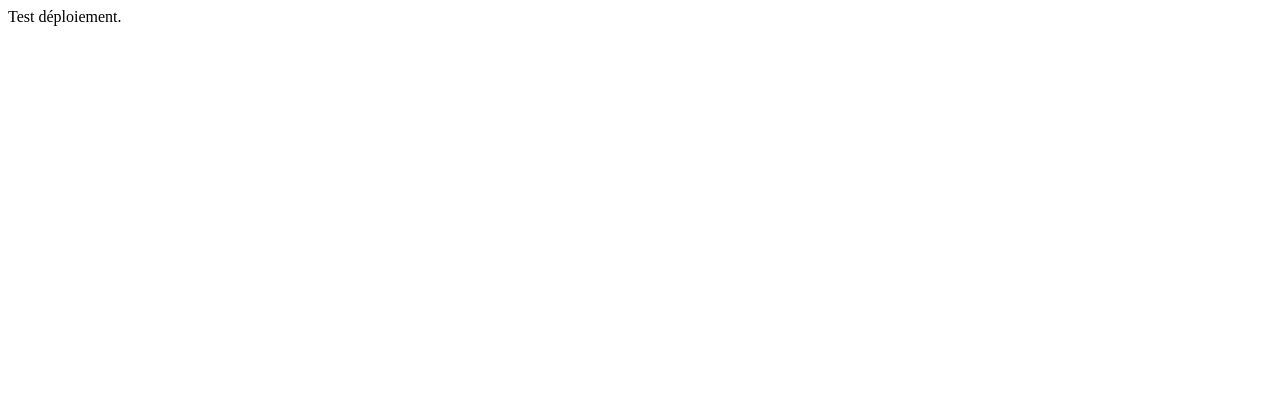
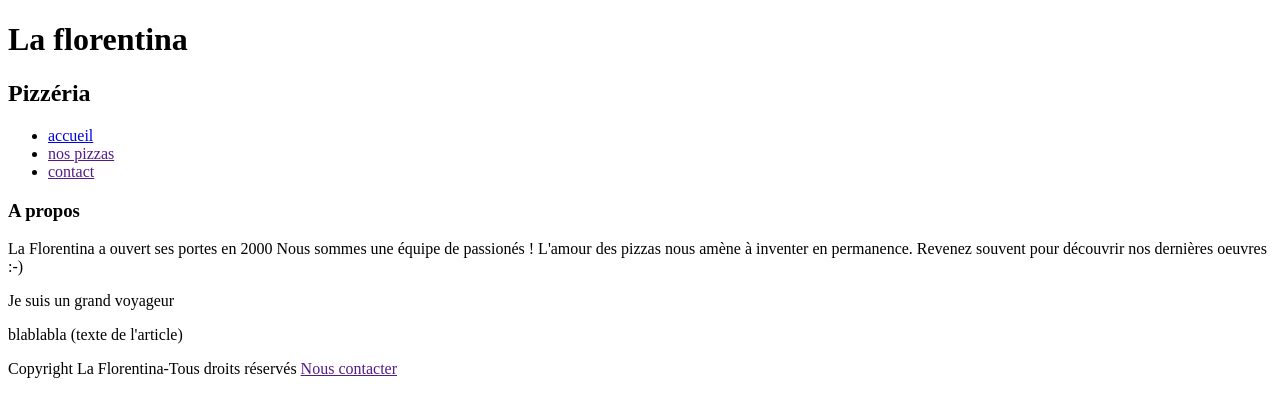
Before and after one commit to DeJulien/workshop-html, a plain HTML site: page index.html in a window 1280 px wide. Drawn offline with Linux system fonts and the light colour scheme.

Commit message:
commit tp2 maj1

```diff
--- a/index.html
+++ b/index.html
@@ -4,6 +4,32 @@
   <title>Pizzeria</title>
 </head>
 <body>
-Test déploiement.
+<h1>La florentina</h1>
+
+<h2>Pizzéria</h2>
+
+<ul>
+	<li><a href="index.html" target="_blank">accueil</a></li>
+	<li><a href="" target="_blank">nos pizzas</a></li>
+	<li><a href="" target="_blank">contact</a></li>
+</ul>
+
+<h3>A propos</h3>
+
+<p>
+	La Florentina a ouvert ses portes en 2000
+	Nous sommes une équipe de passionés !
+	L'amour des pizzas nous amène à inventer en permanence.
+	Revenez souvent pour découvrir nos dernières oeuvres :-)
+</p>
+
+Je suis un grand voyageur
+
+<p>
+blablabla (texte de l'article)
+</p>
+Copyright La Florentina-Tous droits réservés
+<a href="" target="_blank">Nous contacter
+
 </body>
 </html>
```
